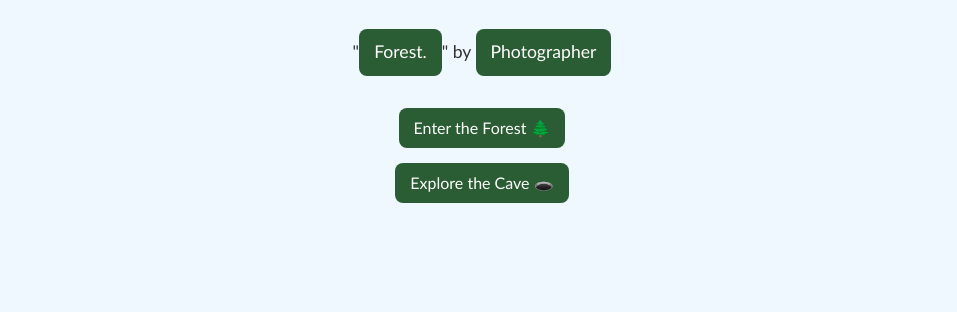
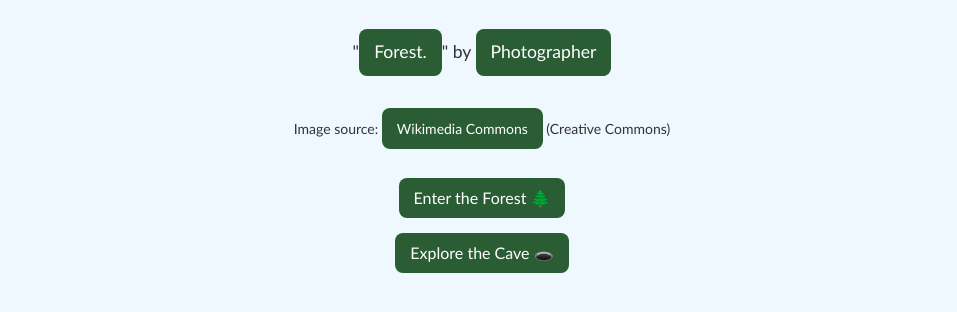
Before and after one commit to shakaridenise/chooseyourownadventure, a plain HTML site: page index.html in a window 1280 px wide. Shown: the part 198-510 px from the top of the page, without its empty margins (158-1115 px from the left). Drawn offline with Linux system fonts and the light colour scheme.

Commit message:
Add image source attribution to index.html
Added attribution for image source with a link to Wikimedia Commons.

```diff
--- a/index.html
+++ b/index.html
@@ -27,6 +27,9 @@
   </main>
 
   <p class="attribution">"<a rel="noopener noreferrer" href="https://www.flickr.com/photos/22480788@N08/3746176804">Forest.</a>" by <a rel="noopener noreferrer" href="https://www.flickr.com/photos/22480788@N08">Photographer</a></p>
+<p style="font-size:14px;">
+Image source: <a href="https://commons.wikimedia.org/wiki/File:Spruce_forest_at_Holma.jpg">Wikimedia Commons</a> (Creative Commons)
+</p>
 
   <a href="forest.html">Enter the Forest 🌲</a><br>
   <a href="cave.html">Explore the Cave 🕳️</a>
```
